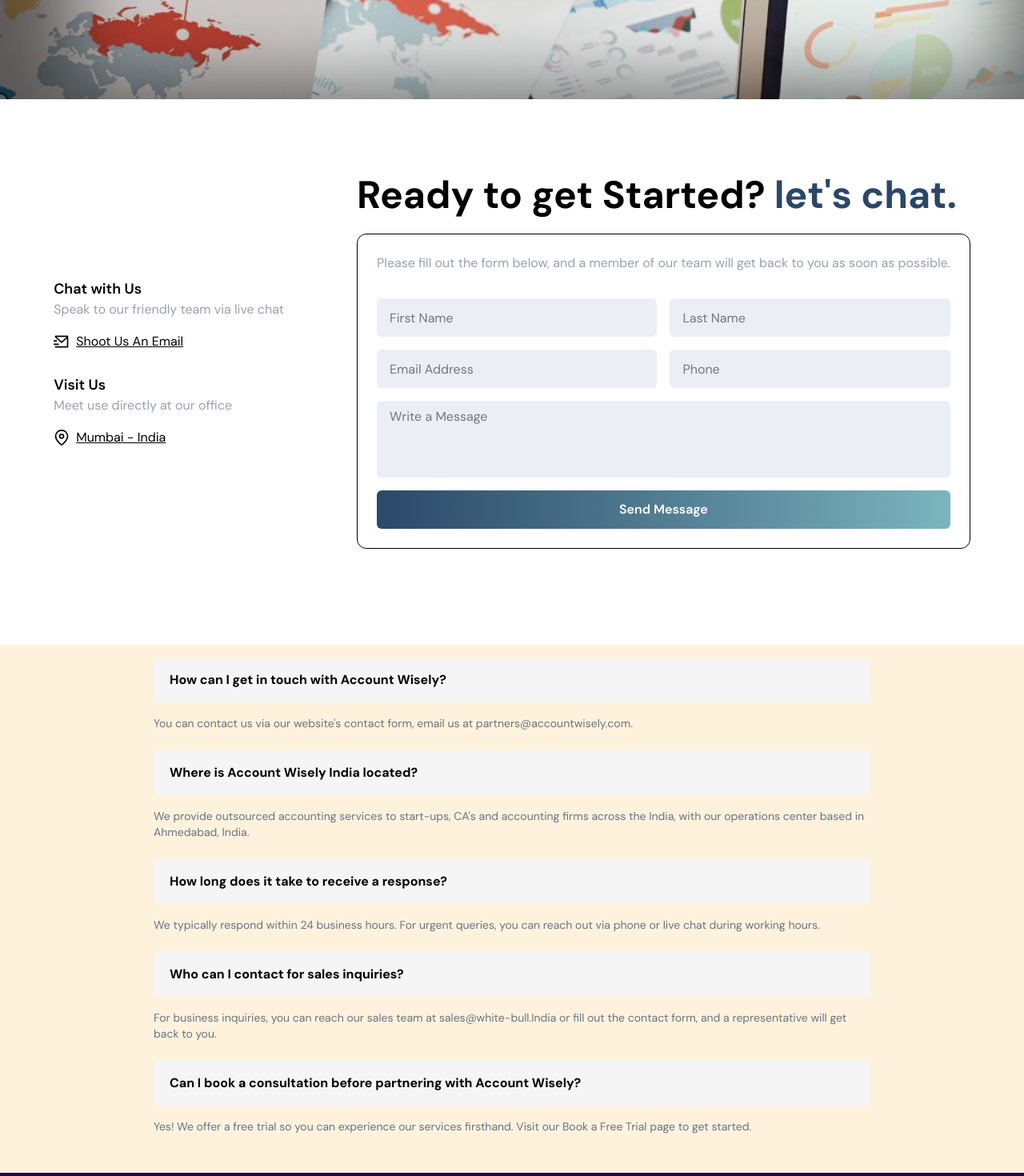
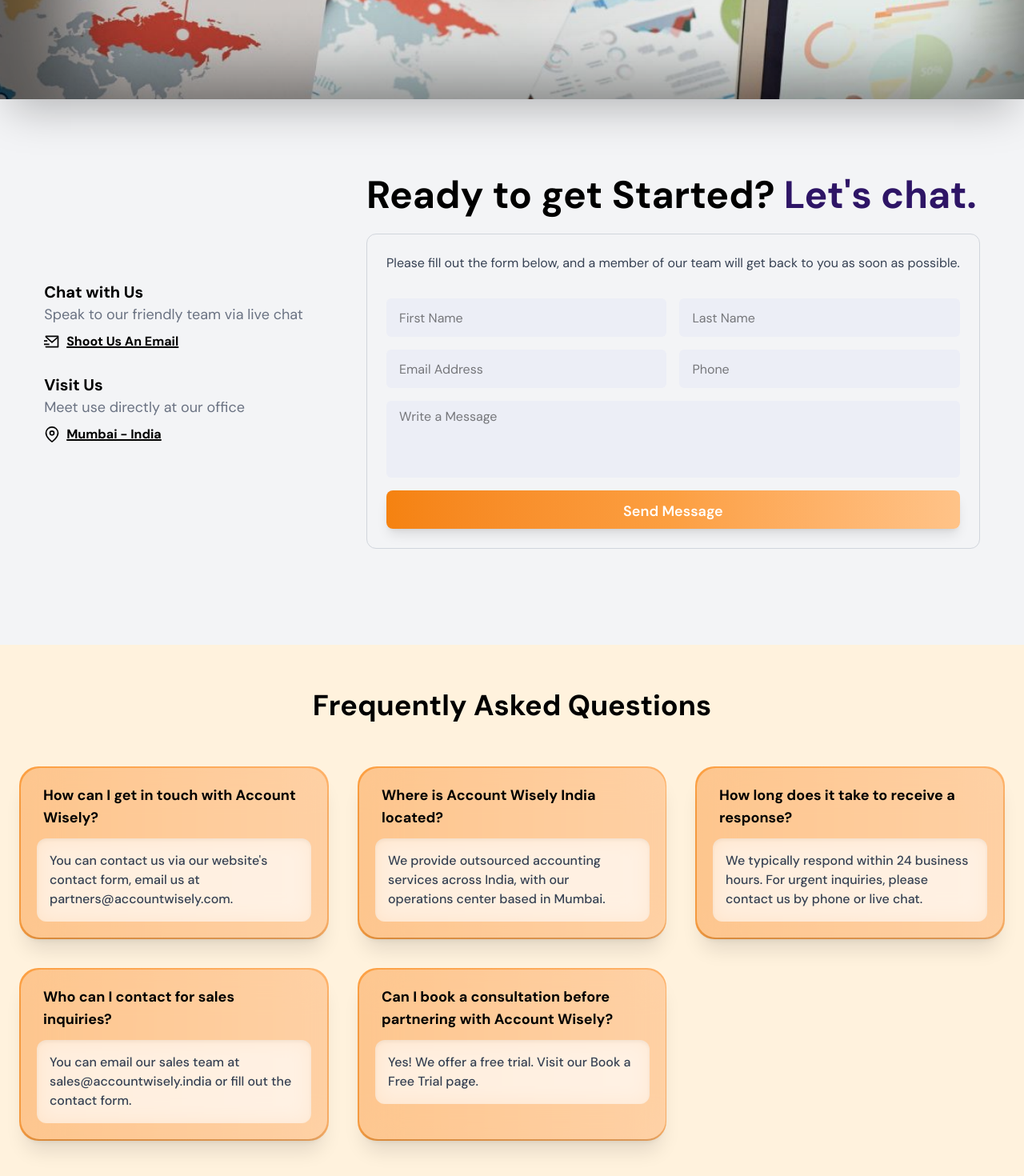
Before and after one commit to SunitMittal/Account_Wisely, a React (Vite) app in the folder frontEnd/: page /contact in a window 1280 px wide. Shown: the part 540-2010 px from the top of the page at 80% size. Built offline with nearby package versions, Linux system fonts and the light colour scheme.

Commit message:
made improvements

```diff
--- a/frontEnd/src/components/AboutUs/AccordionItem.jsx
+++ b/frontEnd/src/components/AboutUs/AccordionItem.jsx
@@ -11,7 +11,7 @@
         aria-controls={`accordion-content-${id}`}
       >
         <h3 className="text-lg font-semibold text-gray-900">{title}</h3>
-        <span className="text-blue-700">
+        <span className="text-[#1a0940]">
           {isOpen ? <ChevronUp size={24} /> : <ChevronDown size={24} />}
         </span>
       </button>
@@ -22,7 +22,7 @@
           isOpen ? "max-h-96 pb-6 opacity-100" : "max-h-0 opacity-0"
         }`}
       >
-        <p className="text-gray-600">{content}</p>
+        <p className="text-gray-700">{content}</p>
       </div>
     </div>
   );
--- a/frontEnd/src/components/AboutUs/HeroSection.jsx
+++ b/frontEnd/src/components/AboutUs/HeroSection.jsx
@@ -4,6 +4,7 @@
 import TopImage from "../TopImage";
 import img1 from "../../assets/aboutImg1.png";
 import img2 from "../../assets/aboutImg2.jpg";
+import Button from "../Button";
 
 const HeroSection = () => {
   return (
@@ -12,17 +13,17 @@
         <div className="relative rounded-xl">
           <TopImage source1={img1} source2={img2} className="z-0" />
 
-          <div className="animate-float-x absolute top-10 right-28 z-10 flex w-fit items-center space-x-4 rounded-lg bg-white p-4 shadow-md transition-transform duration-300 hover:scale-105">
-            <Users className="text-blue-500" />
+          <div className="animate-float-x absolute top-10 right-28 z-10 flex w-fit items-center space-x-4 rounded-lg bg-[#fff2dd] p-4 shadow-md transition-transform duration-300 hover:scale-105">
+            <Users className="text-[#492a8a]" />
             <div>
               <p className="text-xl font-bold text-gray-900">10+</p>
               <p className="text-sm text-gray-600">Years of Experience</p>
             </div>
           </div>
 
-          <div className="animate-float-x-reverse absolute right-2/5 -bottom-16 z-10 flex w-fit flex-col items-start gap-4 space-x-4 rounded-lg bg-white p-4 shadow-md transition-transform duration-300 hover:scale-105">
-            <div className="rounded-full bg-blue-50 p-3">
-              <Award className="text-blue-500" />
+          <div className="animate-float-x-reverse absolute right-2/5 -bottom-16 z-10 flex w-fit flex-col items-start gap-4 space-x-4 rounded-lg bg-[#fff2dd] p-4 shadow-md transition-transform duration-300 hover:scale-105">
+            <div className="rounded-full bg-[#e3d6ff] p-3">
+              <Award className="text-[#492a8a]" />
             </div>
             <div>
               <p className="text-xl font-bold text-gray-900">97%</p>
@@ -33,58 +34,61 @@
 
         <div className="animate-slide-in space-y-4 sm:space-y-6">
           <div className="mb-3 sm:mb-4">
-            <h2 className="mb-1 text-base font-bold text-gray-700 sm:text-xl">About Us</h2>
-            <h1 className="text-2xl leading-tight font-bold text-gray-900 sm:text-3xl md:text-4xl lg:text-5xl">
+            <h2 className="mb-1 text-base font-bold text-gray-700 sm:text-xl lg:text-2xl">
+              About Us
+            </h2>
+            <h1 className="leading-tight font-bold text-black sm:text-3xl md:text-4xl lg:text-5xl">
               Expert Outsourced{" "}
-              <span className="text-blue-700">Accounting Services</span> for
+              <span className="text-[#2e1566]">Accounting Services</span> for
               Indian Start-Ups & CA Firms — Save Time & Cut Costs
             </h1>
           </div>
 
-          <div className="stagger-animation space-y-3 text-sm text-gray-600 sm:space-y-4 sm:text-base">
+          <div className="stagger-animation space-y-3 text-sm text-gray-700 sm:space-y-4 sm:text-base">
             <p>
-              We provide{" "}
+              We provide
               <span className="font-medium">
-                expert outsourced accounting services
-              </span>{" "}
-              to help Indian start-ups and CA firms{" "}
+                {" "}
+                expert outsourced accounting services{" "}
+              </span>
+              to help Indian start-ups and CA firms
               <span className="font-medium">
+                {" "}
                 streamline operations and boost efficiency
               </span>
-              . Our team handles{" "}
-              <span className="font-medium">back-office tasks</span> such as{" "}
+              . Our team handles back-office tasks such as
               <span className="font-medium">
+                {" "}
                 payroll, tax preparation, GST filings, and more
               </span>
-              , allowing you to{" "}
-              <span className="font-medium">
-                focus on client service and business growth
-              </span>
-              .
+              , allowing you to focus on client service and business growth.
             </p>
 
             <p>
-              With AccountWisely India as your outsourcing partner, you can{" "}
+              With AccountWisely India as your outsourcing partner, you can
               <span className="font-medium">
+                {" "}
                 save time, cut costs, and enhance profitability
               </span>
               .
             </p>
 
             <p>
-              For decades, accounting firms have{" "}
-              <span className="font-medium">trusted AccountWisely India</span>{" "}
-              to seamlessly manage their clients' finances. With{" "}
+              For decades, accounting firms have
+              <span className="font-medium"> trusted AccountWisely India </span>
+              to seamlessly manage their clients' finances. With
               <span className="font-medium">
+                {" "}
                 extensive experience and a commitment to excellence
               </span>
-              , we help you{" "}
+              , we help you
               <span className="font-medium">
+                {" "}
                 reduce overhead, boost efficiency, and enhance client
-                satisfaction
+                satisfaction{" "}
               </span>
-              —all while ensuring full compliance with the latest{" "}
-              <span className="font-medium">India regulations</span>.
+              —all while ensuring full compliance with the latest
+              <span className="font-medium"> India regulations</span>.
             </p>
           </div>
         </div>
--- a/frontEnd/src/components/AboutUs/HomeImageClg.jsx
+++ b/frontEnd/src/components/AboutUs/HomeImageClg.jsx
@@ -37,7 +37,7 @@
               <Award className="text-[#492a8a]" />
             </div>
             <div>
-              <p className="text-xl font-bold text-gray-900">97%</p>
+              <p className="text-xl font-bold text-gray-900">97`%</p>
               <p className="text-sm text-gray-600">Customer Satisfaction</p>
             </div>
           </div>
--- a/frontEnd/src/index.css
+++ b/frontEnd/src/index.css
@@ -35,17 +35,6 @@
   font-family: var(--font-sans);
 }
 
-@keyframes fadeIn {
-  from {
-    opacity: 0;
-    transform: translateY(20px);
-  }
-  to {
-    opacity: 1;
-    transform: translateY(0);
-  }
-}
-
 @keyframes slideIn {
   from {
     transform: translateX(-100%);
@@ -66,10 +55,6 @@
     transform: translateY(0);
     opacity: 1;
   }
-}
-
-.animate-fade-in {
-  animation: fadeIn 0.6s ease-out forwards;
 }
 
 .animate-slide-in {
@@ -186,3 +171,55 @@
 .animate-float-x-reverse {
   animation: floatXReverse 2s ease-in-out infinite;
 }
+
+
+
+/* Fade-in animation */
+@keyframes fadeIn {
+  from {
+    opacity: 0;
+    transform: translateY(20px) scale(0.98);
+  }
+  to {
+    opacity: 1;
+    transform: translateY(0) scale(1);
+  }
+}
+
+.animate-fadeIn {
+  animation: fadeIn 0.7s ease-out forwards;
+}
+
+/* Icon pulse animation */
+@keyframes iconPulse {
+  0%, 100% {
+    transform: scale(1);
+    box-shadow: 0 0 8px rgba(255, 255, 255, 0.4);
+  }
+  50% {
+    transform: scale(1.15);
+    box-shadow: 0 0 15px rgba(255, 255, 255, 0.8);
+  }
+}
+
+.animate-iconPulse {
+  animation: iconPulse 1.6s ease-in-out infinite;
+}
+
+/* Floating animated gradient border */
+@keyframes borderFlow {
+  0% {
+    background-position: 0% 50%;
+  }
+  50% {
+    background-position: 100% 50%;
+  }
+  100% {
+    background-position: 0% 50%;
+  }
+}
+
+.animate-borderFlow {
+  background-size: 200% 200%;
+  animation: borderFlow 6s ease infinite;
+}
--- a/frontEnd/src/pages/About.jsx
+++ b/frontEnd/src/pages/About.jsx
@@ -10,7 +10,7 @@
   return (
     <div className="flex w-full flex-col">
       <LandingImage title="About Us" link="About" />
-      <div className="py-8 md:py-16 bg-white">
+      <div className="py-8 md:py-16">
         <HeroSection />
       </div>
 
@@ -18,7 +18,7 @@
         <WhyChooseSection />
       </div>
 
-      <div className="py-8 md:py-16 bg-white">
+      <div className="py-8 md:py-16">
         <WorkingProcess />
       </div>
 
@@ -26,7 +26,7 @@
         <MissionValues />
       </div>
 
-      <div className="py-8 md:py-16 bg-white">
+      <div className="py-8 md:py-16">
         <FAQSection />
       </div>
     </div>
--- a/frontEnd/src/pages/Contact.jsx
+++ b/frontEnd/src/pages/Contact.jsx
@@ -9,6 +9,29 @@
   const [succeeded, setSucceeded] = useState(false);
   const [errors, setErrors] = useState({});
 
+  const FAQS = [
+    {
+      Q: "How can I get in touch with Account Wisely?",
+      A: "You can contact us via our website's contact form, email us at partners@accountwisely.com.",
+    },
+    {
+      Q: "Where is Account Wisely India located?",
+      A: "We provide outsourced accounting services across India, with our operations center based in Mumbai.",
+    },
+    {
+      Q: "How long does it take to receive a response?",
+      A: "We typically respond within 24 business hours. For urgent inquiries, please contact us by phone or live chat.",
+    },
+    {
+      Q: "Who can I contact for sales inquiries?",
+      A: "You can email our sales team at sales@accountwisely.india or fill out the contact form.",
+    },
+    {
+      Q: "Can I book a consultation before partnering with Account Wisely?",
+      A: "Yes! We offer a free trial. Visit our Book a Free Trial page.",
+    },
+  ];
+
   const handleSubmit = async (e) => {
     e.preventDefault();
     if (submitting) return;
@@ -17,19 +40,28 @@
 
     const formData = new FormData(e.currentTarget);
     const senderEmail = formData.get("email");
-    const subject = `Contact form from ${formData.get("firstname") || "User"} ${formData.get("lastname") || ""}`.trim();
-    const msg = `Name: ${formData.get("firstname")} ${formData.get("lastname")}\nPhone: ${formData.get("phone")}\nMessage: ${formData.get("message")}`;
+    const subject = `Contact form from ${formData.get("firstname") || "User"} ${
+      formData.get("lastname") || ""
+    }`.trim();
+    const msg = `Name: ${formData.get("firstname")} ${formData.get(
+      "lastname"
+    )}\nPhone: ${formData.get("phone")}\nMessage: ${formData.get("message")}`;
 
     try {
-      const res = await fetch(import.meta.env.VITE_API_URL || "http://localhost:4000/send-email", {
-        method: "POST",
-        headers: { "Content-Type": "application/json" },
-        body: JSON.stringify({ senderEmail, subject, msg }),
-      });
+      const res = await fetch(
+        import.meta.env.VITE_API_URL || "http://localhost:4000/send-email",
+        {
+          method: "POST",
+          headers: { "Content-Type": "application/json" },
+          body: JSON.stringify({ senderEmail, subject, msg }),
+        }
+      );
 
       if (!res.ok) {
         const data = await res.json().catch(() => ({}));
-        setErrors({ form: data.msg || "Failed to send message. Please try again." });
+        setErrors({
+          form: data.msg || "Failed to send message. Please try again.",
+        });
       } else {
         setSucceeded(true);
         e.currentTarget.reset();
@@ -42,7 +74,9 @@
   };
 
   if (succeeded) {
-    return <p>Thanks for contacting! We will get back to you as soon as possible.</p>;
+    return (
+      <p>Thanks for contacting! We will get back to you as soon as possible.</p>
+    );
   }
   return (
     <>
@@ -51,20 +85,20 @@
         title="Get in Touch with Account Wisely - Let's Talk Business!"
         link="Contact Us"
       />
-      <div className="flex flex-col gap-4 bg-white pt-8 sm:gap-6 sm:pt-16">
+      <div className="flex flex-col gap-4 pt-8 sm:gap-6 sm:pt-16">
         <div className="flex flex-col lg:flex-row lg:items-center lg:justify-evenly">
           {/* section 1 */}
           <div className="flex flex-col gap-5 px-4 sm:gap-7 sm:px-6">
             {/* chat */}
             <div>
-              <p className="text-base font-semibold sm:text-lg">Chat with Us</p>
-              <p className="text-sm text-gray-400 sm:text-base">
+              <p className="font-bold lg:text-xl sm:text-lg">Chat with Us</p>
+              <p className="text-gray-500 lg:text-lg sm:text-base">
                 Speak to our friendly team via live chat
               </p>
-              <div className="mt-3 flex items-center gap-2 sm:mt-4">
-                <RiMailSendLine className="h-4 w-4 sm:h-5 sm:w-5" />
+              <div className="flex items-center gap-2 sm:mt-2">
+                <RiMailSendLine className="sm:h-5 sm:w-5" />
                 <a
-                  className="text-sm underline sm:text-base"
+                  className="font-bold sm:text-base underline decoration-2"
                   href="mailto:partners@accountwisely.com"
                 >
                   Shoot Us An Email
@@ -73,29 +107,35 @@
             </div>
             {/* visit */}
             <div>
-              <p className="text-base font-semibold sm:text-lg">Visit Us</p>
-              <p className="text-sm text-gray-400 sm:text-base">Meet use directly at our office</p>
-              <div className="mt-3 flex items-center gap-2 sm:mt-4">
-                <FiMapPin className="h-4 w-4 sm:h-5 sm:w-5" />
+              <p className="font-bold lg:text-xl sm:text-lg">Visit Us</p>
+              <p className="text-gray-500 lg:text-lg sm:text-base">
+                Meet use directly at our office
+              </p>
+              <div className="flex items-center gap-2 sm:mt-2">
+                <FiMapPin className="sm:h-5 sm:w-5 " />
                 <a
                   href="https://maps.google.com/"
                   target="_blank"
-                  className="text-sm underline sm:text-base"
+                  className="font-bold sm:text-base underline decoration-2"
                 >
                   Mumbai - India
                 </a>
               </div>
             </div>
           </div>
+
           {/* section 2 */}
           <div className="my-6 flex flex-col gap-4 px-4 sm:my-8 sm:gap-6 sm:px-6">
             <p className="text-2xl font-bold sm:text-3xl md:text-5xl">
               Ready to get Started?{" "}
-              <span className="text-[#2a4768]">let's chat.</span>
+              <span className="text-[#2e1566]">Let's chat.</span>
             </p>
-            <div className="flex flex-col gap-4 rounded-xl border p-4 sm:gap-6 sm:p-6">
-              <form onSubmit={handleSubmit} className="mx-auto flex max-w-4xl flex-col gap-3 sm:gap-4">
-                <p className="mb-3 text-sm text-gray-400 sm:mb-4 sm:text-base">
+            <div className="flex flex-col gap-4 rounded-xl border border-gray-300 p-4 sm:gap-6 sm:p-6">
+              <form
+                onSubmit={handleSubmit}
+                className="mx-auto flex max-w-4xl flex-col gap-3 sm:gap-4"
+              >
+                <p className="mb-3 text-sm text-gray-700 sm:mb-4 sm:text-base">
                   Please fill out the form below, and a member of our team will
                   get back to you as soon as possible.
                 </p>
@@ -144,13 +184,15 @@
                   className="h-20 w-full resize-none rounded-md border-0 bg-[#eceef6] px-3 py-2 text-sm focus:outline-none sm:h-24 sm:px-4 sm:text-base"
                 />
                 {errors.form && (
-                  <p className="text-xs text-red-600 sm:text-sm">{errors.form}</p>
+                  <p className="text-xs text-red-600 sm:text-sm">
+                    {errors.form}
+                  </p>
                 )}
 
                 <button
                   type="submit"
                   disabled={submitting}
-                  className="h-10 rounded-md bg-gradient-to-r from-[#2b4969] to-[#7cb5be] px-4 py-2 text-sm font-semibold text-white hover:cursor-pointer disabled:opacity-50 sm:h-12 sm:text-base"
+                  className="h-10 rounded-lg bg-gradient-to-r from-[#f58210] via-[#fc9f41] to-[#ffc388] px-4 py-3 text-sm font-semibold text-white shadow-lg transition-all duration-600 hover:from-[#ffc388] hover:to-[#f58210] hover:cursor-pointer disabled:opacity-50 sm:h-12 sm:text-lg hover:shadow-2xl focus:outline-none sm:w-auto hover:scale-[1.01]"
                 >
                   {submitting ? "Sending..." : "Send Message"}
                 </button>
@@ -158,56 +200,86 @@
             </div>
           </div>
         </div>
+
         {/* section 3 */}
+        {/*
         <div className="mt-12 flex flex-col place-items-center gap-4 bg-[#fff2dd] px-4 py-4 sm:mt-16 sm:gap-6 sm:px-6">
           <div className="w-full max-w-4xl">
+
             <div className="flex flex-col">
-              <p className="rounded-md bg-[#f5f5f5] px-3 py-3 text-sm font-bold sm:px-5 sm:py-4 sm:text-base">
+              <p className="rounded-lg bg-[#e4daf9] px-3 py-3 text-lg font-bold sm:px-6 sm:py-4 sm:text-xl">
                 How can I get in touch with Account Wisely?
               </p>
-              <p className="mt-3 mb-4 text-xs text-gray-500 sm:mt-4 sm:mb-6 sm:text-sm">
-                You can contact us via our website's contact form, email us at
-                partners@accountwisely.com.
+              <p className="rounded-lg mt-3 mb-4 text-xs font-semibold text-gray-600 bg-[#f5f5f5] sm:mt-0 sm:mb-6 sm:text-lg sm:px-6 sm:py-4">
+                You can contact us via our website's contact form, email us at partners@accountwisely.com.
+              </p>
+            </div>
+
+            <div className="flex flex-col">
+              <p className="rounded-lg bg-[#e4daf9] px-3 py-3 text-lg font-bold sm:px-6 sm:py-4 sm:text-xl">
+                Where is Account Wisely India located?
+              </p>
+              <p className="rounded-lg mt-3 mb-4 text-xs font-semibold text-gray-600 bg-[#f5f5f5] sm:mt-0 sm:mb-6 sm:text-lg sm:px-6 sm:py-4">
+                We provide outsourced accounting services to start-ups, CA's and accounting firms across the India, with our operations center based in Mumbai, India.
               </p>
             </div>
             <div className="flex flex-col">
-              <p className="rounded-md bg-[#f5f5f5] px-3 py-3 text-sm font-bold sm:px-5 sm:py-4 sm:text-base">
-                Where is Account Wisely India located?
+              <p className="rounded-lg bg-[#e4daf9] px-3 py-3 text-lg font-bold sm:px-6 sm:py-4 sm:text-xl">
+                How long does it take to receive a response?
               </p>
-              <p className="mt-3 mb-4 text-xs text-gray-500 sm:mt-4 sm:mb-6 sm:text-sm">
-                We provide outsourced accounting services to start-ups, CA's and
-                accounting firms across the India, with our operations center
-                based in Ahmedabad, India.
+              <p className="rounded-lg mt-3 mb-4 text-xs font-semibold text-gray-600 bg-[#f5f5f5] sm:mt-0 sm:mb-6 sm:text-lg sm:px-6 sm:py-4">
+                We typically respond within 24 business hours. For urgent queries, you can reach out via phone or live chat during working hours.
               </p>
             </div>
             <div className="flex flex-col">
-              <p className="rounded-md bg-[#f5f5f5] px-3 py-3 text-sm font-bold sm:px-5 sm:py-4 sm:text-base">
-                How long does it take to receive a response?
+              <p className="rounded-lg bg-[#e4daf9] px-3 py-3 text-lg font-bold sm:px-6 sm:py-4 sm:text-xl">
+                Who can I contact for sales inquiries?
               </p>
-              <p className="mt-3 mb-4 text-xs text-gray-500 sm:mt-4 sm:mb-6 sm:text-sm">
-                We typically respond within 24 business hours. For urgent
-                queries, you can reach out via phone or live chat during working
-                hours.
+              <p className="rounded-lg mt-3 mb-4 text-xs font-semibold text-gray-600 bg-[#f5f5f5] sm:mt-0 sm:mb-6 sm:text-lg sm:px-6 sm:py-4">
+                For business inquiries, you can reach our sales team at sales@accountwisely.india or fill out the contact form, and a representative will get back to you.
               </p>
             </div>
             <div className="flex flex-col">
-              <p className="rounded-md bg-[#f5f5f5] px-3 py-3 text-sm font-bold sm:px-5 sm:py-4 sm:text-base">
-                Who can I contact for sales inquiries?
+              <p className="rounded-lg bg-[#e4daf9] px-3 py-3 text-lg font-bold sm:px-6 sm:py-4 sm:text-xl">
+                Can I book a consultation before partnering with Account Wisely?
               </p>
-              <p className="mt-3 mb-4 text-xs text-gray-500 sm:mt-4 sm:mb-6 sm:text-sm">
-                For business inquiries, you can reach our sales team at
-                sales@white-bull.India or fill out the contact form, and a
-                representative will get back to you.
+              <p className="rounded-lg mt-3 mb-4 text-xs font-semibold text-gray-600 bg-[#f5f5f5] sm:mt-0 sm:mb-6 sm:text-lg sm:px-6 sm:py-4">
+                Yes! We offer a free trial so you can experience our services firsthand. Visit our Book a Free Trial page to get started.
               </p>
             </div>
-            <div className="flex flex-col">
-              <p className="rounded-md bg-[#f5f5f5] px-3 py-3 text-sm font-bold sm:px-5 sm:py-4 sm:text-base">
-                Can I book a consultation before partnering with Account Wisely?
-              </p>
-              <p className="mt-3 mb-6 text-xs text-gray-500 sm:mt-4 sm:mb-8 sm:text-sm">
-                Yes! We offer a free trial so you can experience our services
-                firsthand. Visit our Book a Free Trial page to get started.
-              </p>
+          </div>
+        </div>
+ */}
+        <div className="mt-12 bg-[#fff2dd] px-4 py-14 sm:mt-16 sm:px-6">
+          <div className="max-w-7xl mx-auto">
+            <h2 className="text-4xl font-bold text-center text-black mb-14">
+              Frequently Asked Questions
+            </h2>
+
+            <div className="grid grid-cols-1 sm:grid-cols-2 lg:grid-cols-3 gap-9">
+              {FAQS.map((FAQ, i) => (
+                <div
+                  key={i}
+                  className="relative group rounded-3xl p-[2px] bg-gradient-to-r from-[#fc9f41] to-[#ffc388] animate-borderFlow"
+                  style={{ animationDelay: `${i * 0.2}s` }}
+                >
+                  {/* GLASS BACKGROUND CARD */}
+                  <div
+                    className="rounded-3xl backdrop-blur-xl bg-white/40 shadow-xl px-5 py-5 h-full transition-all duration-400 group-hover:shadow-2xl group-hover:-translate-y-3 animate-fadeIn"
+                    style={{ animationDelay: `${i * 0.1}s` }}
+                  >
+                    <div className="flex items-center gap-3 mb-3 px-2">
+                      <h3 className="text-lg font-bold text-black">
+                        {FAQ.Q}
+                      </h3>
+                    </div>
+
+                    <p className="mt-2 font-medium text-gray-700 bg-white/50 rounded-xl px-4 py-4 shadow-inner backdrop-blur-md">
+                      {FAQ.A}
+                    </p>
+                  </div>
+                </div>
+              ))}
             </div>
           </div>
         </div>
```
Also changed, not shown: frontEnd/src/components/AboutUs/FAQSection.jsx (+12 -11 lines), frontEnd/src/components/AboutUs/MissionValues.jsx (+15 -4 lines), frontEnd/src/components/AboutUs/ValueCard.jsx (+11 -9 lines), frontEnd/src/components/AboutUs/WorkingProcess.jsx (+6 -6 lines).
